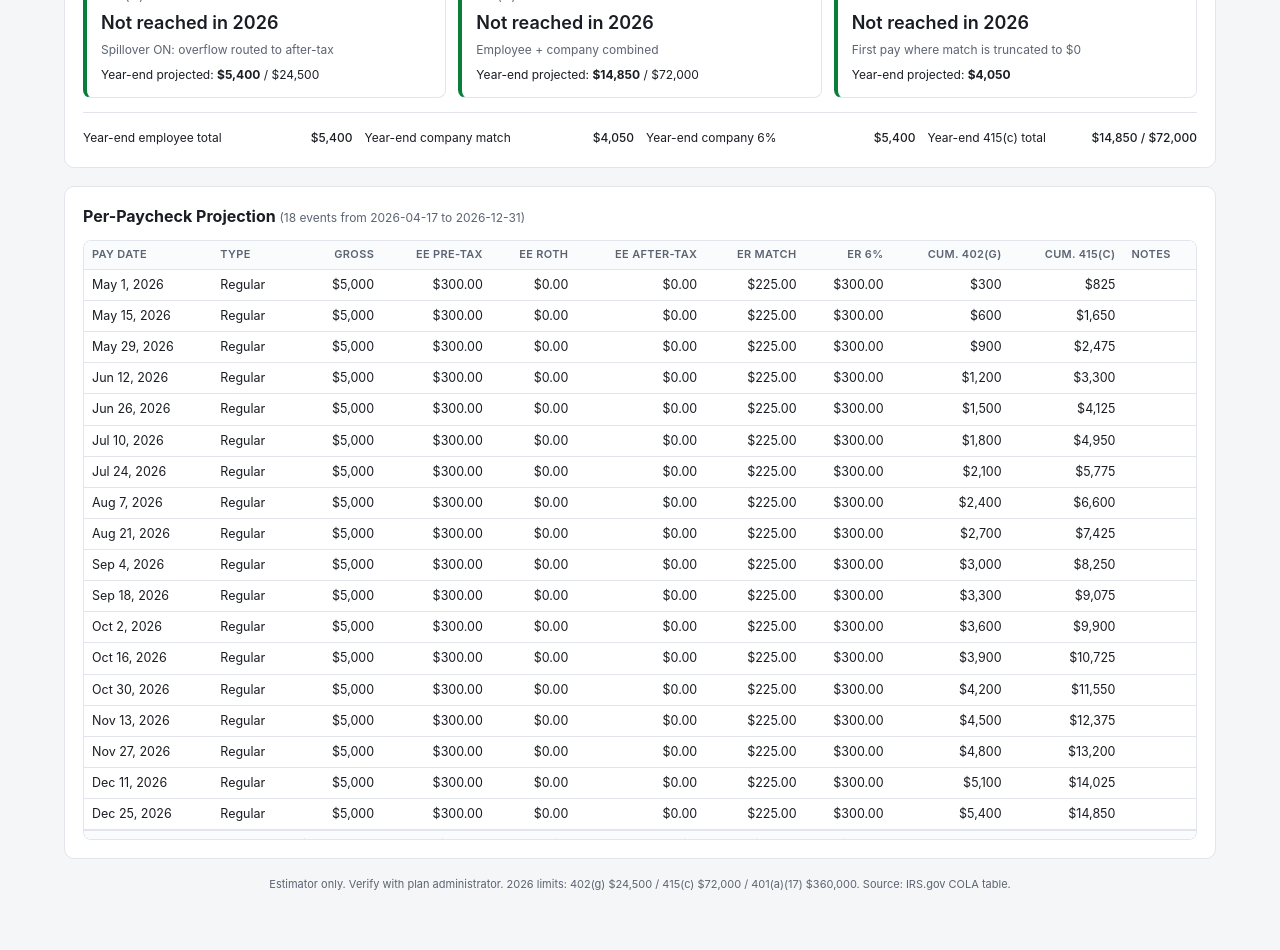
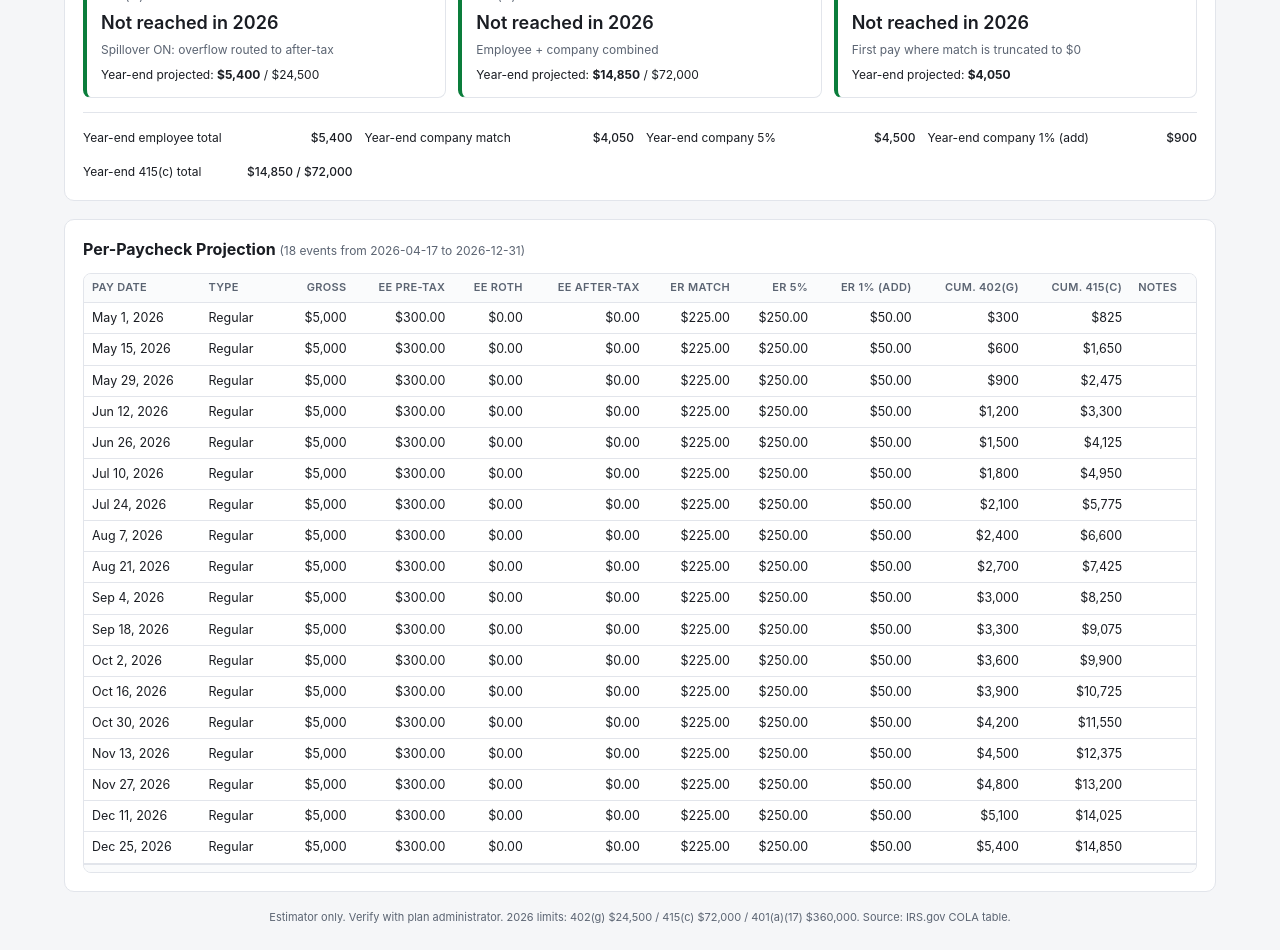
Before and after one commit to kunbayer/401k-planner, a React (Vite) app: page / in a window 1280 px wide. Shown: the part 1800-2750 px from the top of the page. Before the commit the page ends 2717 px from the top, so only its background shows below. Built offline with nearby package versions, Linux system fonts and the light colour scheme.

Commit message:
Split ER 6% column into ER 5% and ER 1% (add); stop match if employee stops contributing

```diff
--- a/src/App.jsx
+++ b/src/App.jsx
@@ -70,7 +70,9 @@ function simulate({ events, regRates, bonusRates, ytd, spillOn, catchupAmount, m
   let cumPreRoth = ytd.preTax + ytd.roth;
   let cumAfterTax = ytd.afterTax;
   let cumMatch = ytd.match;
-  let cumNonElective = ytd.retirement + ytd.additional;
+  let cumRetirement = ytd.retirement;
+  let cumAdditional = ytd.additional;
+  let cumNonElective = cumRetirement + cumAdditional;
   let cumComp = ytd.comp;
 
   let cum415 = cumPreRoth + cumAfterTax + cumMatch + cumNonElective;
@@ -126,7 +128,17 @@ function simulate({ events, regRates, bonusRates, ytd, spillOn, catchupAmount, m
       Math.max(0, Math.min(intendedElectiveRate - tier1Threshold, ms.tier2Rate / 100)) * (ms.tier2Match / 100);
     let match = eligibleGross * matchRate;
 
-    let nonElective = eligibleGross * ((ms.retirement + ms.additional) / 100);
+    let retirement = eligibleGross * (ms.retirement / 100);
+    let additional = eligibleGross * (ms.additional / 100);
+
+    const actualElective = actualPre + actualRoth + actualAfterTax;
+    if (actualElective < 1e-6) {
+      match = 0;
+      retirement = 0;
+      additional = 0;
+    }
+
+    let nonElective = retirement + additional;
 
     const room415c = Math.max(0, LIMIT_415C - cum415);
     const total = actualPre + actualRoth + actualAfterTax + match + nonElective;
@@ -169,6 +181,8 @@ function simulate({ events, regRates, bonusRates, ytd, spillOn, catchupAmount, m
     cumPreRoth += actualPre + actualRoth;
     cumAfterTax += actualAfterTax;
     cumMatch += match;
+    cumRetirement += retirement;
+    cumAdditional += additional;
     cumNonElective += nonElective;
     cumComp += ev.gross;
     cum415 = cumPreRoth + cumAfterTax + cumMatch + cumNonElective;
@@ -193,7 +207,8 @@ function simulate({ events, regRates, bonusRates, ytd, spillOn, catchupAmount, m
       roth: actualRoth,
       afterTax: actualAfterTax,
       match,
-      nonElective,
+      retirement,
+      additional,
       cum402g: cumPreRoth,
       cum415,
       notes,
@@ -207,16 +222,17 @@ function simulate({ events, regRates, bonusRates, ytd, spillOn, catchupAmount, m
       roth: a.roth + r.roth,
       afterTax: a.afterTax + r.afterTax,
       match: a.match + r.match,
-      nonElective: a.nonElective + r.nonElective,
+      retirement: a.retirement + r.retirement,
+      additional: a.additional + r.additional,
     }),
-    { gross: 0, preTax: 0, roth: 0, afterTax: 0, match: 0, nonElective: 0 }
+    { gross: 0, preTax: 0, roth: 0, afterTax: 0, match: 0, retirement: 0, additional: 0 }
   );
 
   return {
     rows,
     caps,
     totals,
-    finalState: { cumPreRoth, cumAfterTax, cumMatch, cumNonElective, cumComp, cum415, limit402g },
+    finalState: { cumPreRoth, cumAfterTax, cumMatch, cumRetirement, cumAdditional, cumNonElective, cumComp, cum415, limit402g },
   };
 }
 
@@ -828,8 +844,12 @@ function App() {
             <span>{fmt(sim.finalState.cumMatch)}</span>
           </div>
           <div className="kv">
-            <span>Year-end company 6%</span>
-            <span>{fmt(sim.finalState.cumNonElective)}</span>
+            <span>Year-end company 5%</span>
+            <span>{fmt(sim.finalState.cumRetirement)}</span>
+          </div>
+          <div className="kv">
+            <span>Year-end company 1% (add)</span>
+            <span>{fmt(sim.finalState.cumAdditional)}</span>
           </div>
           <div className="kv">
             <span>Year-end 415(c) total</span>
@@ -855,7 +875,8 @@ function App() {
                 <th>EE Roth</th>
                 <th>EE After-tax</th>
                 <th>ER Match</th>
-                <th>ER 6%</th>
+                <th>ER 5%</th>
+                <th>ER 1% (add)</th>
                 <th>Cum. 402(g)</th>
                 <th>Cum. 415(c)</th>
                 <th style={{ textAlign: "left" }}>Notes</th>
@@ -871,7 +892,8 @@ function App() {
                   <td>{fmt2(r.roth)}</td>
                   <td>{fmt2(r.afterTax)}</td>
                   <td>{fmt2(r.match)}</td>
-                  <td>{fmt2(r.nonElective)}</td>
+                  <td>{fmt2(r.retirement)}</td>
+                  <td>{fmt2(r.additional)}</td>
                   <td>{fmt(r.cum402g)}</td>
                   <td>{fmt(r.cum415)}</td>
                   <td style={{ textAlign: "left" }}>
@@ -890,7 +912,8 @@ function App() {
                 <td>{fmt(sim.totals.roth)}</td>
                 <td>{fmt(sim.totals.afterTax)}</td>
                 <td>{fmt(sim.totals.match)}</td>
-                <td>{fmt(sim.totals.nonElective)}</td>
+                <td>{fmt(sim.totals.retirement)}</td>
+                <td>{fmt(sim.totals.additional)}</td>
                 <td colSpan={3}></td>
               </tr>
             </tbody>
```
